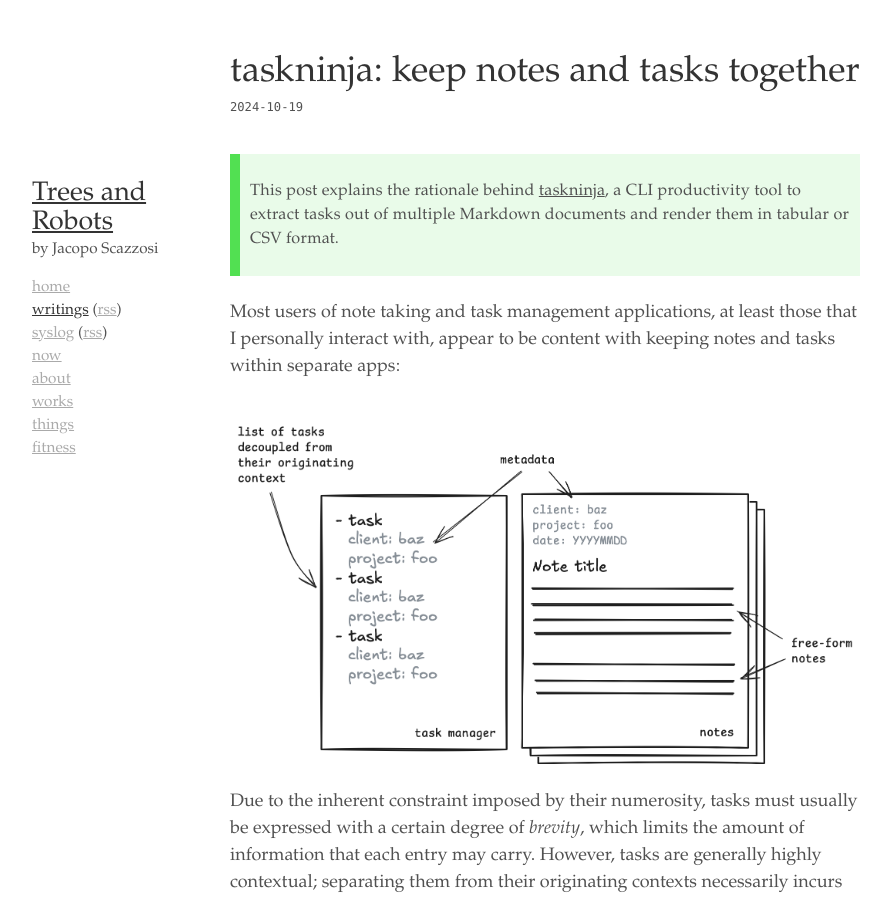
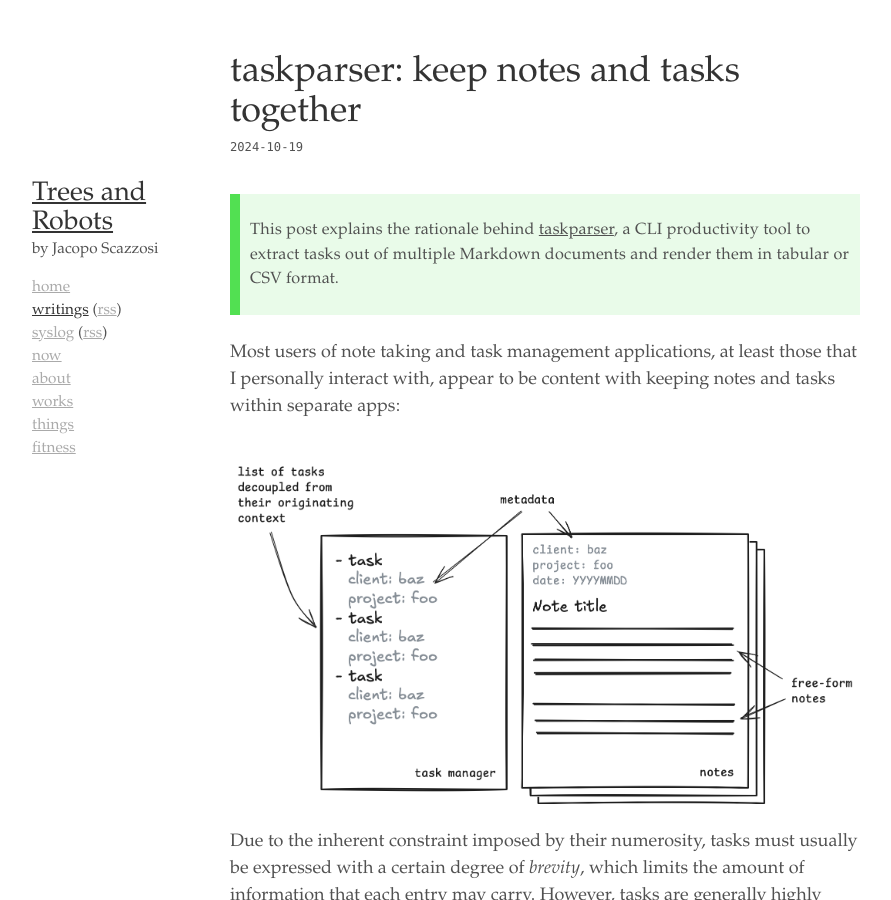
Before and after one commit to jacoscaz/treesandrobots.github.io, a Jekyll site: the page built from _posts/2024-10-19-taskparser-keep-notes-and-tasks-together.md, in a window 1280 px wide and 900 px high. Shown: the whole window, without its empty margins (95-986 px from the left). Built offline with Jekyll 4.4.1, drawn with Linux system fonts in a browser that asks for light colours; some of the changed text lies outside the part shown.

Commit message:
taskparser: renames from taskninja

```diff
--- a/_posts/2024-10-19-taskninja-keep-notes-and-tasks-together.md
+++ b/_posts/2024-10-19-taskparser-keep-notes-and-tasks-together.md
@@ -1,10 +1,10 @@
 ---
-title: "taskninja: keep notes and tasks together"
+title: "taskparser: keep notes and tasks together"
 description: ""
 ---
 
 <aside markdown="1">
-This post explains the rationale behind [taskninja], a CLI productivity tool
+This post explains the rationale behind [taskparser], a CLI productivity tool
 to extract tasks out of multiple Markdown documents and render them in tabular
 or CSV format.
 </aside>
@@ -14,7 +14,7 @@
 tasks within separate apps:
 
 <figure>
-<img src="{{ '/images/taskninja-1.png' | prepend: site.baseurl | prepend: site.url }}" height=500>
+<img src="{{ '/images/taskparser-1.png' | prepend: site.baseurl | prepend: site.url }}" height=500>
 <figcaption markdown="1"></figcaption>
 </figure>
 
@@ -36,7 +36,7 @@
 which it originated:
 
 <figure>
-<img src="{{ '/images/taskninja-2.png' | prepend: site.baseurl | prepend: site.url }}" height=500>
+<img src="{{ '/images/taskparser-2.png' | prepend: site.baseurl | prepend: site.url }}" height=500>
 <figcaption markdown="1"></figcaption>
 </figure>
 
@@ -65,18 +65,18 @@
 and doesn't require an internet connection nor sharing our tasks with someone
 else?
 
-Enters [taskninja], a CLI tool that extracts tasks out of multiple Markdown
+Enters [taskparser], a CLI tool that extracts tasks out of multiple Markdown
 documents and renders them in tabular or CSV form, supporting filtering and
 sorting through a tag-based approach that derives metadata from both inline
 tags and structured [front matter].
 
 <figure>
-<img src="{{ '/images/taskninja-3.png' | prepend: site.baseurl | prepend: site.url }}" height=500>
+<img src="{{ '/images/taskparser-3.png' | prepend: site.baseurl | prepend: site.url }}" height=500>
 <figcaption markdown="1"></figcaption>
 </figure>
 
 Borrowing a term from the world of programming language compilers, I'd say that
-[taskninja] is a fully-[bootstrapped] task-management tool in that it's already
+[taskparser] is a fully-[bootstrapped] task-management tool in that it's already
 capable enough to be usable for managing its own development. Moreover, in the
 last few weeks I've been moving more and more of my task management to it,
 [dogfooding] as much as possible.
@@ -85,9 +85,9 @@
 find it interesting enough to test out; feedback on real-life usage by others
 would be invaluable in shaping its evolution.
 
-Interested? [Check it out!][taskninja]
+Interested? [Check it out!][taskparser]
 
-[taskninja]: https://github.com/jacoscaz/taskninja
+[taskparser]: https://github.com/jacoscaz/taskparser
 [front matter]: https://jekyllrb.com/docs/front-matter/
 [bootstrapped]: https://en.wikipedia.org/wiki/Bootstrapping
 [dogfooding]: https://en.wikipedia.org/wiki/Eating_your_own_dog_food
```
Also changed, not shown: images/taskparser-1.png (renamed from images/taskninja-1.png), images/taskparser-2.png (renamed from images/taskninja-2.png), images/taskparser-3.png (renamed from images/taskninja-3.png).
